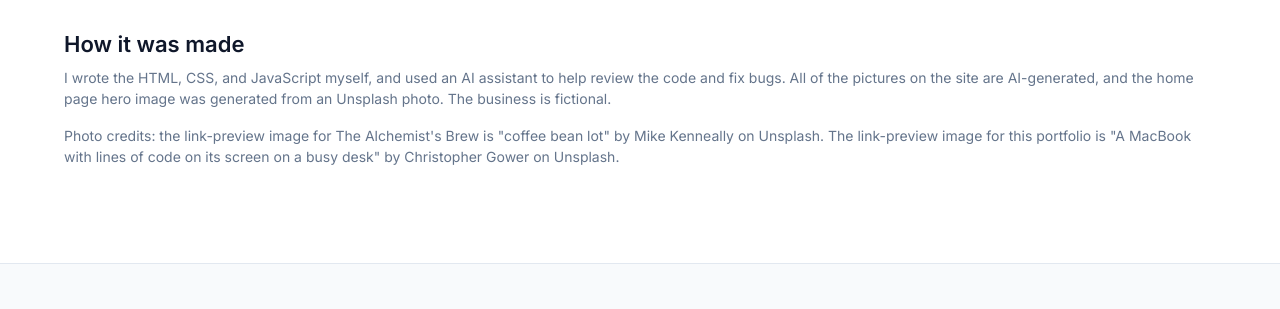
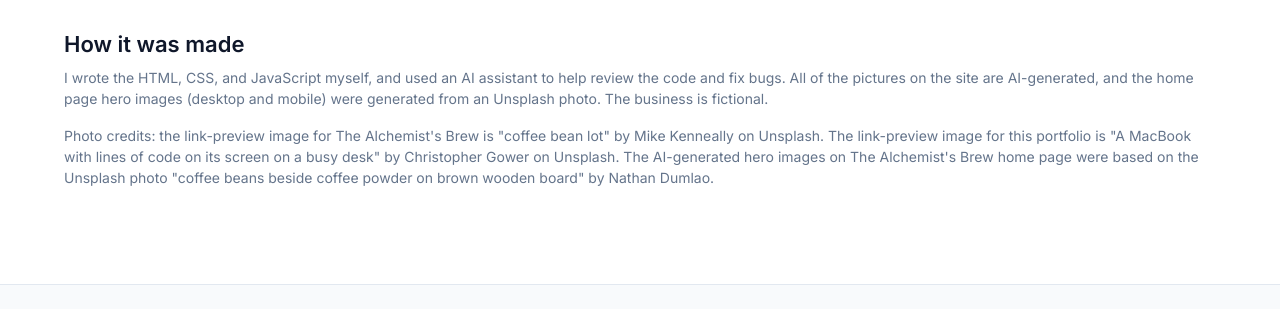
Before and after one commit to NainNaqvi-dev/Portfolio-website, a plain HTML site: page project1.html in a window 1280 px wide. Shown: the part 1306-1615 px from the top of the page. Drawn offline with Linux system fonts and the light colour scheme.

Commit message:
Add files via upload

```diff
--- a/project1.html
+++ b/project1.html
@@ -274,7 +274,7 @@
        <h2 class="h4" style="margin-bottom: 8px;">How it was made</h2>
        <p class="small text-muted">
          I wrote the HTML, CSS, and JavaScript myself, and used an AI assistant to help review the code and fix bugs.
-         All of the pictures on the site are AI-generated, and the home page hero image was generated from an Unsplash photo.
+         All of the pictures on the site are AI-generated, and the home page hero images (desktop and mobile) were generated from an Unsplash photo.
          The business is fictional.
        </p>
      </div>
@@ -283,7 +283,8 @@
        <a href="https://unsplash.com/photos/coffee-bean-lot-TD4DBagg2wE" target="_blank" rel="noopener noreferrer">"coffee bean lot"</a>
        by Mike Kenneally on Unsplash. The link-preview image for this portfolio is
        <a href="https://unsplash.com/photos/a-macbook-with-lines-of-code-on-its-screen-on-a-busy-desk-m_HRfLhgABo" target="_blank" rel="noopener noreferrer">"A MacBook with lines of code on its screen on a busy desk"</a>
-       by Christopher Gower on Unsplash.
+       by Christopher Gower on Unsplash. The AI-generated hero images on The Alchemist's Brew home page were based on the Unsplash photo
+       "coffee beans beside coffee powder on brown wooden board" by Nathan Dumlao.
      </p>
      </div>
   </main>
```
